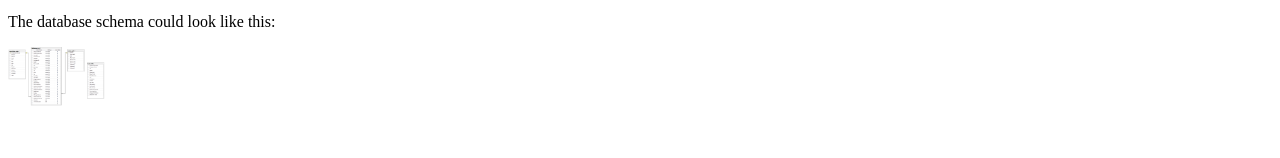
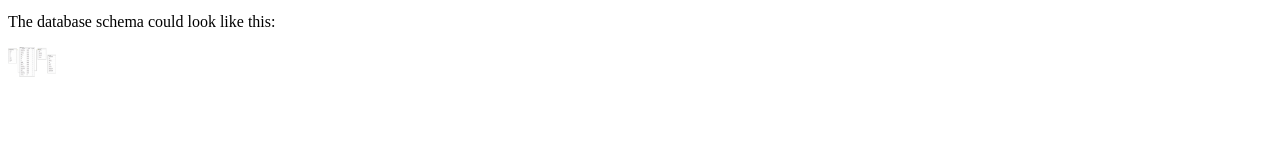
Before and after one commit to EfiPerez/HRDataAnalysis-Web, a plain HTML site: page index.html in a window 1280 px wide. Shown: the part 611-769 px from the top of the page. Drawn offline with Linux system fonts and the light colour scheme.

Commit message:
Update index.html

```diff
--- a/index.html
+++ b/index.html
@@ -22,7 +22,7 @@
 </ol>
 <p style="text-align: left; direction: ltr; unicode-bidi: embed;">The database schema could look like this:</p>
 
-<img src="Pictures/Schema.png" width="100">
+<img src="Pictures/Schema.png" width="50">
 
 <p style="text-align: left; direction: ltr; unicode-bidi: embed;">&nbsp;</p>
 <p style="text-align: left; direction: ltr; unicode-bidi: embed;">&nbsp;</p>
```
